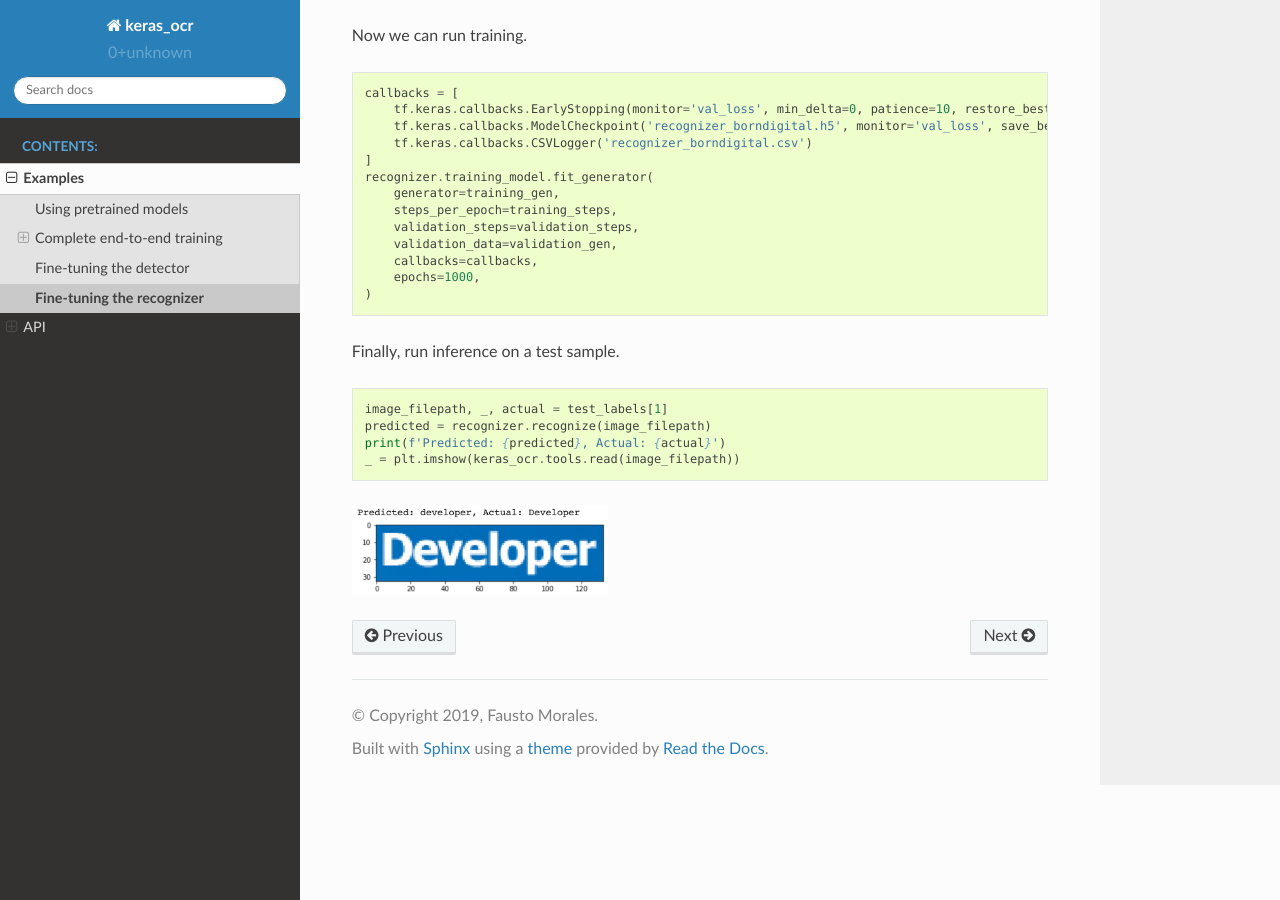
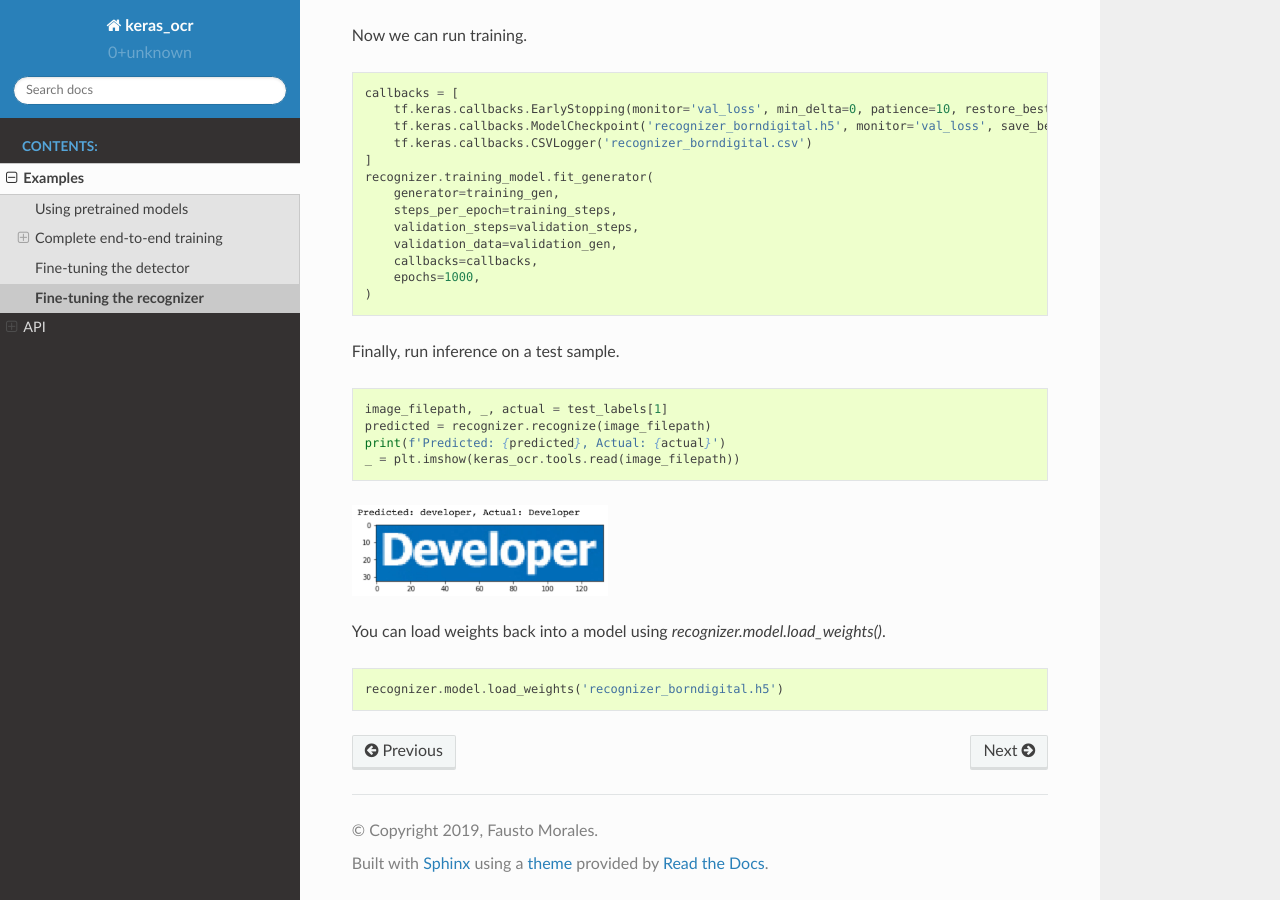
Before and after one commit to faustomorales/keras-ocr, a Sphinx documentation site: the page built from docs/examples/fine_tuning_recognizer.rst, in a window 1280 px wide and 900 px high, scrolled down 1805 px. Built offline with Sphinx 7.4.7 and the Read the Docs theme 2.0.0, drawn with Linux system fonts in a browser that asks for light colours.

Commit message:
Add example for loading model weights.

```diff
--- a/docs/examples/fine_tuning_recognizer.rst
+++ b/docs/examples/fine_tuning_recognizer.rst
@@ -121,3 +121,10 @@ Finally, run inference on a test sample.
 
 .. image:: ../_static/borndigital2.png
    :width: 256
+
+
+You can load weights back into a model using `recognizer.model.load_weights()`.
+
+.. code-block:: python
+
+    recognizer.model.load_weights('recognizer_borndigital.h5')
```
